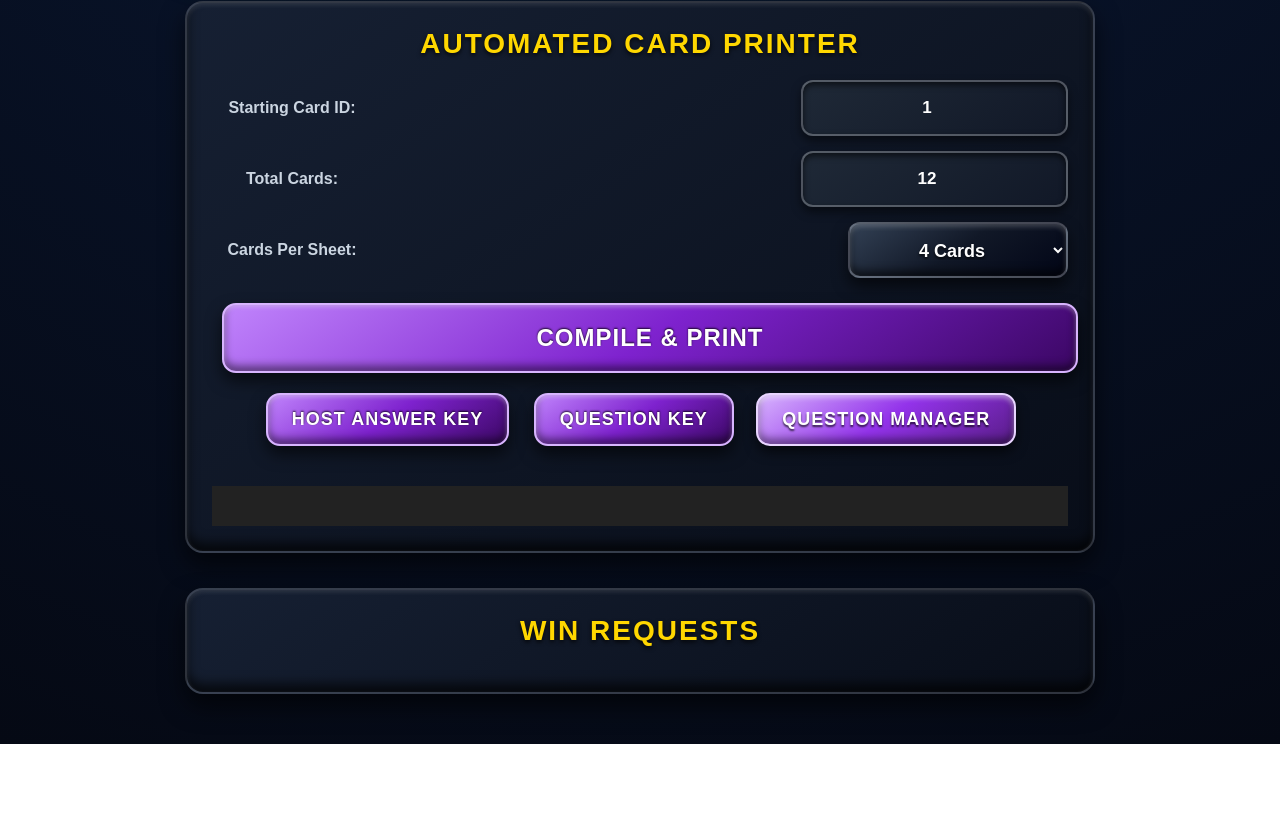
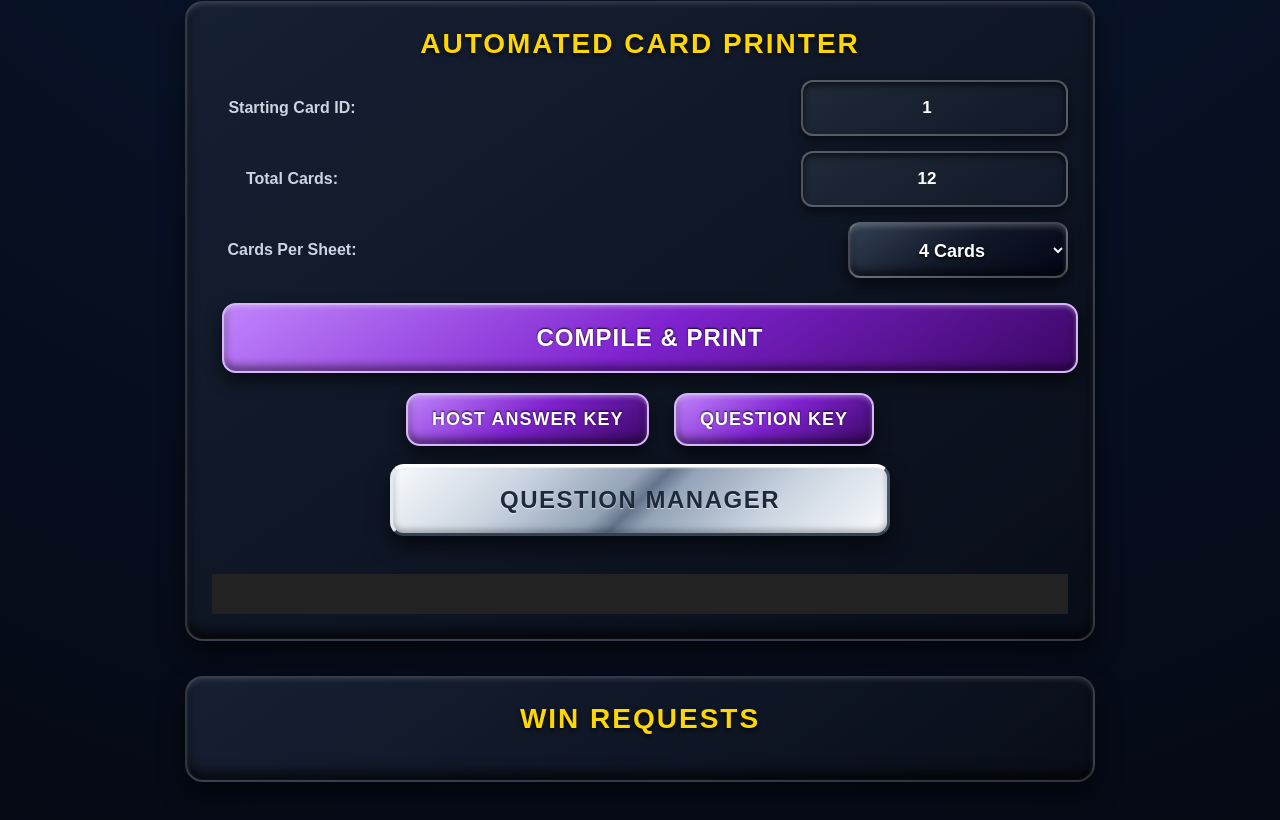
Before and after one commit to rowlandmartin85-lab/safety-bingo, a website: page host.html in a window 1280 px wide. Shown: the part 668-1488 px from the top of the page. Before the commit the page ends 1412 px from the top, so only its background shows below. Drawn offline with nearby package versions, Linux system fonts and the light colour scheme; no server answers.

Commit message:
host.css

```diff
--- a/css/host.css
+++ b/css/host.css
@@ -3273,49 +3273,55 @@ QUESTION TRANSITION ANIMATION
 
 #questionManagerBtn {
 
-    background:
-    linear-gradient(
-        145deg,
-        #d8b4fe,
-        #9333ea,
-        #581c87
-    );
-
-    color: white;
-
-    border: 2px solid #e9d5ff;
+    width:100% !important;
+    max-width:500px !important;
+    height:72px !important;
+
+    font-size:24px !important;
+    font-weight:900 !important;
+    text-transform:uppercase !important;
+    letter-spacing:1.5px !important;
+
+    color:#1e293b !important;
+
+    background:linear-gradient(135deg,
+        #f8fafc 0%,
+        #cbd5e1 25%,
+        #94a3b8 45%,
+        #64748b 50%,
+        #94a3b8 55%,
+        #cbd5e1 75%,
+        #f8fafc 100%
+    ) !important;
+
+    border-top:3px solid #ffffff !important;
+    border-left:3px solid #e2e8f0 !important;
+    border-right:3px solid #475569 !important;
+    border-bottom:3px solid #334155 !important;
+
+    border-radius:14px !important;
 
     box-shadow:
-
-        inset 0 3px 5px rgba(255,255,255,0.45),
-
-        inset 0 -5px 8px rgba(0,0,0,0.45),
-
-        0 6px 12px rgba(0,0,0,0.6);
+        0 10px 20px rgba(0,0,0,.6),
+        inset 0 1px 2px rgba(255,255,255,.8),
+        inset 0 -3px 6px rgba(0,0,0,.3) !important;
 
     text-shadow:
-        0 2px 2px rgba(0,0,0,0.7);
-
+        0 1px 1px rgba(255,255,255,.6) !important;
 }
 
 
 #questionManagerBtn:hover {
 
-    transform:
-    translateY(-3px)
-    scale(1.04);
-
-    filter:
-    brightness(1.15);
+    transform:translateY(-2px) !important;
+    filter:brightness(1.08);
 
 }
 
 
 #questionManagerBtn:active {
 
-    transform:
-    translateY(2px)
-    scale(.98);
+    transform:translateY(3px) !important;
 
 }
 /* ==========================================
```
